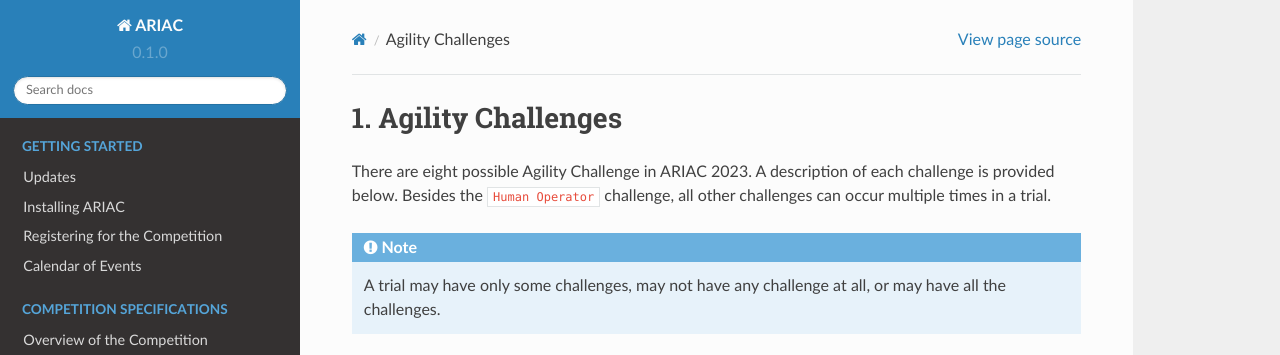
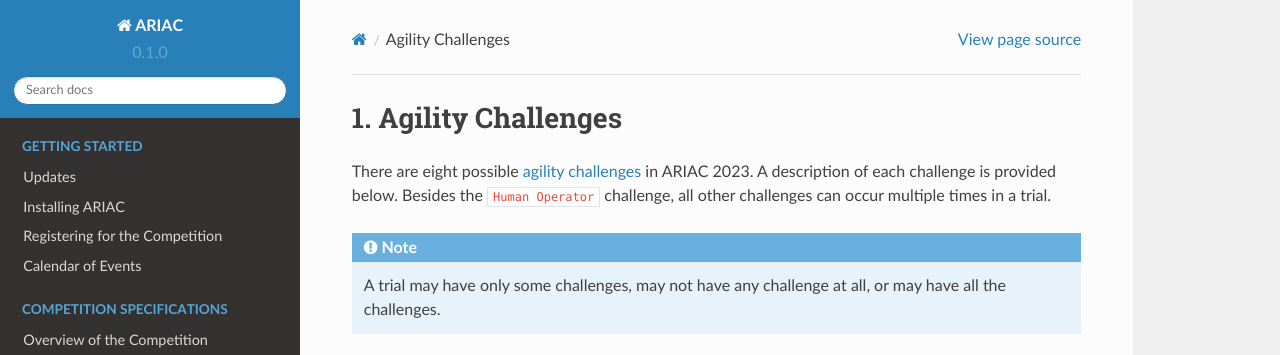
Before and after one commit to usnistgov/ARIAC, a Sphinx documentation site: the page built from docs/competition/challenges.rst, in a window 1280 px wide and 900 px high. Shown: the top 355 px of the window. Built offline with Sphinx 7.4.7 and the Read the Docs theme 2.0.0, drawn with Linux system fonts in a browser that asks for light colours.

```diff
--- a/docs/competition/challenges.rst
+++ b/docs/competition/challenges.rst
@@ -5,7 +5,7 @@
 
 
 
-There are eight possible :term:`Agility Challenge<agility challenges>` in ARIAC 2023. A description of each challenge is provided below. Besides the ``Human Operator`` challenge, all other challenges can occur multiple times in a trial.
+There are eight possible :term:`agility challenges<Agility Challenge>` in ARIAC 2023. A description of each challenge is provided below. Besides the ``Human Operator`` challenge, all other challenges can occur multiple times in a trial.
 
 .. note::
   A trial may have only some challenges, may not have any challenge at all, or may have all the challenges.
```
